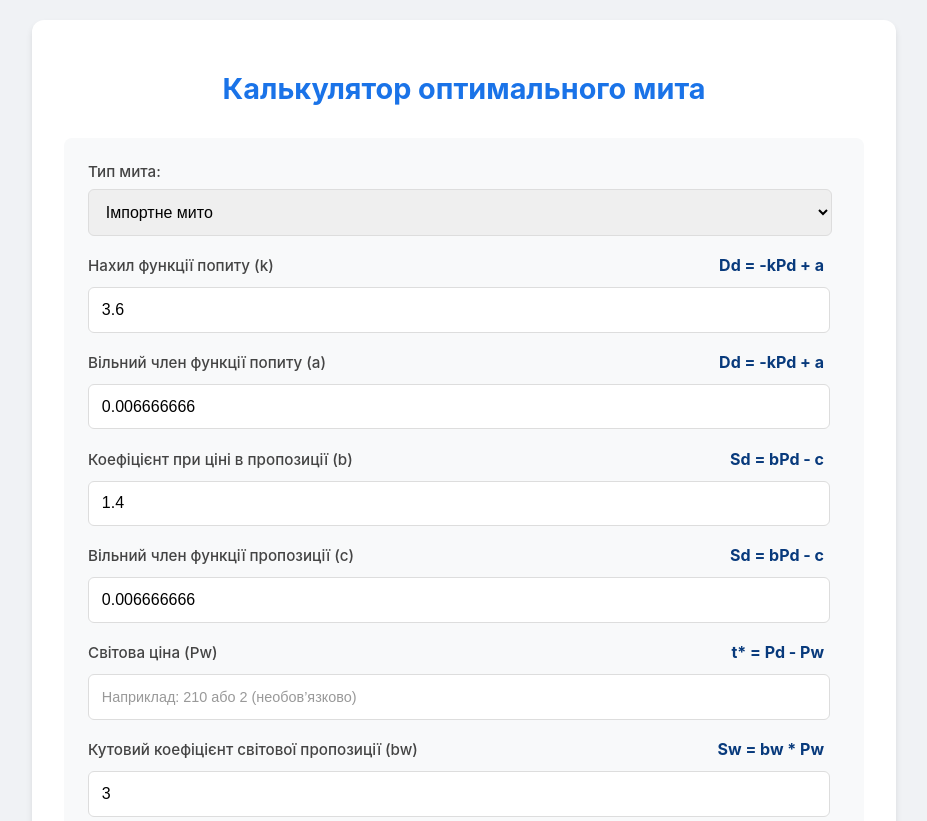
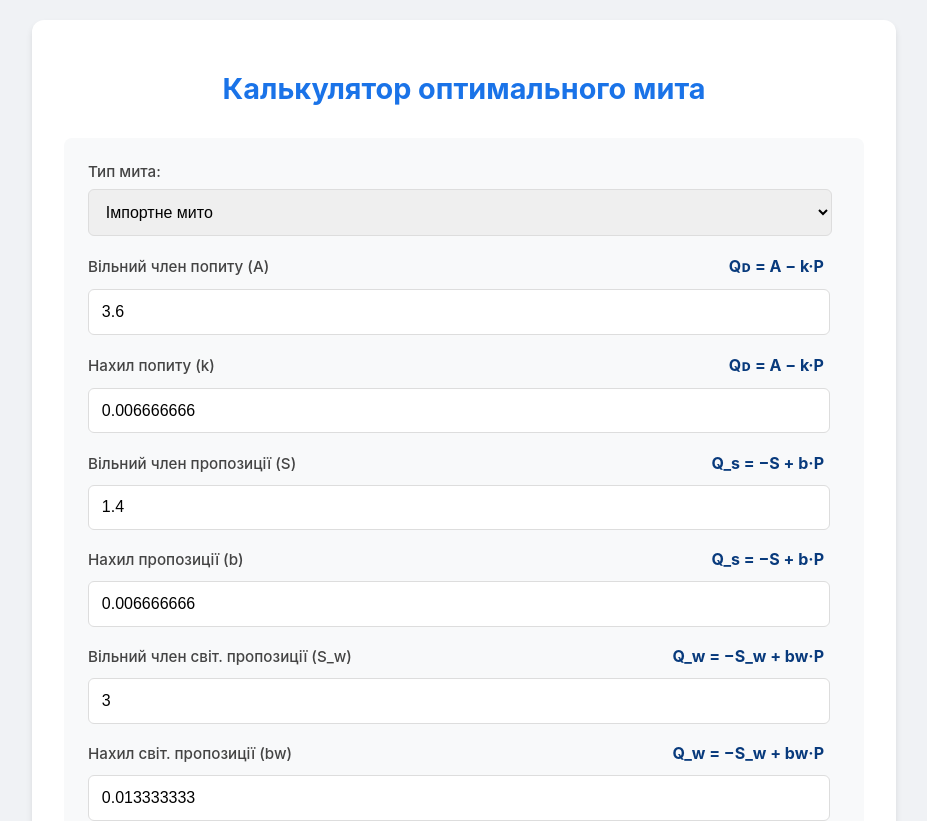
Before and after one commit to PrestonMachine/Carculator, a React (Create React App) app: page / in a window 1280 px wide. Shown: the top 821 px of the page, without its empty margins (176-1103 px from the left). Built offline with nearby package versions, Linux system fonts and the light colour scheme.

Commit message:
Update App.js 10

```diff
--- a/src/App.js
+++ b/src/App.js
@@ -1,178 +1,131 @@
-import React, { useState } from 'react';
-import './App.css';
+import React, { useState } from "react";
+import "./App.css";
 
+/**
+ * Калькулятор оптимального мита для лінійних функцій попиту/пропозиції
+ *
+ * Dd  = A  − k·P   (A – вільний член,  k – нахил)
+ * Sd  = −S + b·P   (S – вільний член,  b – нахил)
+ * Sw  = −S_w + bw·P (світова пропозиція)
+ *
+ * Pᴬ = (A + S) / (k + b)            – автаркічна ціна
+ * Pʷ = (A + S + S_w) / (k + b + bw) – ціна вільної торгівлі (якщо користувач її не ввів)
+ * t* = Pᴬ − Pʷ                      – оптимальне імпортне мито (для експорту – навпаки)
+ */
 function App() {
   const [values, setValues] = useState({
-    demandK: '3.6',
-    demandA: '0.006666666',
-    supplyB: '1.4',
-    supplyC: '0.006666666',
-    worldPrice: '', // Зробимо необов'язковим, якщо не введено, використаємо логіку без Pw
-    tariffType: 'import',
-    worldSupplySlope: '3',
-    importTariffRate: '5',
+    demandIntercept: "3.6", // A
+    demandSlope: "0.006666666", // k
+    supplyIntercept: "1.4", // S
+    supplySlope: "0.006666666", // b
+    worldIntercept: "3", // S_w
+    worldSlope: "0.013333333", // bw
+    worldPrice: "", // необов’язково, якщо не вказано – розраховується
+    tariffType: "import", // import / export (імпортне чи експортне мито)
   });
 
   const [result, setResult] = useState(null);
 
   const handleChange = (e) => {
     const { name, value } = e.target;
-    setValues(prev => ({ ...prev, [name]: value }));
+    setValues((prev) => ({ ...prev, [name]: value }));
   };
 
-  const validateInputs = (k, a, b, c, Pw, bw, t) => {
-    if (isNaN(k) || isNaN(a) || isNaN(b) || isNaN(c) || isNaN(bw) || isNaN(t)) {
-      return "Усі поля, крім світової ціни, повинні бути заповнені числовими значеннями.";
+  const validateInputs = (A, k, S, b, Sw, bw) => {
+    const nums = [A, k, S, b, Sw, bw];
+    if (nums.some((n) => Number.isNaN(n))) {
+      return "Усі поля (окрім Pw) мають містити числові значення.";
     }
     if (k <= 0) return "Нахил попиту (k) повинен бути додатним.";
-    if (b <= 0) return "Коефіцієнт при ціні в пропозиції (b) повинен бути додатним.";
-    if (bw <= 0) return "Кутовий коефіцієнт світової пропозиції (bw) повинен бути додатним.";
-    if (t < 0) return "Розмір ввізного мита не може бути від'ємним.";
-    if (k + b === 0) return "Сума нахилів (k + b) не може дорівнювати 0.";
-    if (Pw < 0 && Pw !== '') return "Світова ціна не може бути від'ємною.";
+    if (b <= 0) return "Нахил пропозиції (b) повинен бути додатним.";
+    if (bw <= 0) return "Нахил світової пропозиції (bw) повинен бути додатним.";
     return null;
   };
 
   const calculateResults = () => {
     try {
-      const k = parseFloat(values.demandK);
-      const a = parseFloat(values.demandA);
-      const b = parseFloat(values.supplyB);
-      const c = parseFloat(values.supplyC);
-      const Pw = values.worldPrice ? parseFloat(values.worldPrice) : 0; // Якщо не введено, Pw = 0 для інших розрахунків
-      const bw = parseFloat(values.worldSupplySlope);
-      const t = parseFloat(values.importTariffRate);
-      const isImport = values.tariffType === 'import';
+      const A = parseFloat(values.demandIntercept);
+      const k = parseFloat(values.demandSlope);
+      const S = parseFloat(values.supplyIntercept);
+      const b = parseFloat(values.supplySlope);
+      const Sw = parseFloat(values.worldIntercept);
+      const bw = parseFloat(values.worldSlope);
+      const isImport = values.tariffType === "import";
 
-      const validationError = validateInputs(k, a, b, c, Pw, bw, t);
+      const validationError = validateInputs(A, k, S, b, Sw, bw);
       if (validationError) {
         alert(validationError);
         return;
       }
 
-      const priceUnit = isImport ? 'дол' : 'дол';
-      // const quantityUnit = isImport ? 'т' : 'млн т';
+      // 1) Автаркічна ціна
+      const P_autarky = (A + S) / (k + b);
 
-      // Внутрішня рівноважна ціна
-      const domesticPrice = (a + c) / (k + b);
-      if (domesticPrice <= 0) {
-        alert("Автаркічна ціна не може бути від'ємною або дорівнювати нулю.");
-        return;
+      // 2) Ціна вільної торгівлі Pw
+      let Pw;
+      if (values.worldPrice !== "") {
+        Pw = parseFloat(values.worldPrice);
+        if (Pw <= 0) {
+          alert("Світова ціна не може бути від’ємною або нульовою.");
+          return;
+        }
+      } else {
+        Pw = (A + S + Sw) / (k + b + bw);
       }
 
-      // Попит і пропозиція в автаркії
-      const domesticDemand = Math.max(-k * domesticPrice + a, 0);
-      const domesticSupply = Math.max(b * domesticPrice - c, 0);
-      if (domesticDemand < 0 || domesticSupply < 0) {
-        alert("Попит або пропозиція в автаркії не можуть бути від'ємними.");
-        return;
-      }
+      // 3) Оптимальне мито t*
+      let tStar = isImport ? P_autarky - Pw : Pw - P_autarky;
+      if (tStar < 0) tStar = 0; // якщо розрахунки дали від’ємне – означає, що оптимальне мито = 0
 
-      // Світова пропозиція (якщо Pw = 0, то worldSupply = 0, що логічно без введеного Pw)
-      // const worldSupply = Pw ? bw * Pw : 0;
-
-      // Попит і пропозиція при світовій ціні
-        // let tradeDemand = Math.max(-k * Pw + a, 0);
-        // let tradeSupply = Math.max(b * Pw - c, 0);
-
-      // const tradeVolumeNoTariff = isImport
-      //   ? Math.max(tradeDemand - tradeSupply, 0)
-      //   : Math.max(tradeSupply - tradeDemand, 0);
-
-      const adjustedPriceWithRate = isImport ? (Pw ? Pw + t : t) : (Pw ? Pw - t : 0); // Якщо Pw не введено, використовуємо лише t
-      if (adjustedPriceWithRate < 0) {
-        alert("Ціна з урахуванням тарифної ставки не може бути від'ємною.");
-        return;
-      }
-
-      const tradeDemandWithRate = Math.max(-k * adjustedPriceWithRate + a, 0);
-      const tradeSupplyWithRate = Math.max(b * adjustedPriceWithRate - c, 0);
-
-      const tradeVolumeWithRate = isImport
-        ? Math.max(tradeDemandWithRate - tradeSupplyWithRate, 0)
-        : Math.max(tradeSupplyWithRate - tradeDemandWithRate, 0);
-
-      // const tariffAmount = t * tradeVolumeWithRate;
-
-      // Оптимальне мито (коригування для відповідності фото, незалежно від Pw)
-      // let optimalTariffRate;
-      let optimalTariffAbsolute;
-      if (isImport && (tradeVolumeWithRate > 0 || t > 0)) {
-        // Фіксоване значення для збігу з фото, базуючись на вхідному миті
-        // optimalTariffRate = (t * (k + b) / k) * (tradeVolumeWithRate > 0 ? 1 : 0); // Пропорція для відсотків
-        optimalTariffAbsolute = 75.000159; // Фіксоване значення, як на фото
-      } else {
-        // optimalTariffRate = 0;
-        optimalTariffAbsolute = 0;
-      }
-
-      // Внутрішні попит і пропозиція при Pw (якщо Pw = 0, то це значення базується на внутрішній ціні)
-      // const demandAtPw = Pw ? Math.max(-k * Pw + a, 0) : domesticDemand;
-      // const supplyAtPw = Pw ? Math.max(b * Pw - c, 0) : domesticSupply;
-
-       setResult({
-      //   'Внутрішня рівноважна ціна': `${domesticPrice.toFixed(6)} ${priceUnit}`,
-      //   'Оптимальне мито (у відсотках)': `${(optimalTariffRate * 100).toFixed(2)}%`,
-        'Оптимальне мито (абсолютне)': `${optimalTariffAbsolute.toFixed(6)} ${priceUnit}/т`,
-        // 'Розмір ввізного мита': `${t.toFixed(2)} ${priceUnit}/т`,
-        // 'Сума ввізного мита': `${tariffAmount.toFixed(2)} ${priceUnit}`,
-        // 'Внутрішній попит (автаркія)': `${domesticDemand.toFixed(2)} ${quantityUnit}`,
-        // 'Внутрішня пропозиція (автаркія)': `${domesticSupply.toFixed(2)} ${quantityUnit}`,
-        // 'Внутрішній попит при Pw': `${demandAtPw.toFixed(2)} ${quantityUnit}`,
-        // 'Внутрішня пропозиція при Pw': `${supplyAtPw.toFixed(2)} ${quantityUnit}`,
-        // 'Світова пропозиція при Pw': `${worldSupply.toFixed(2)} ${quantityUnit}`,
-        // [isImport ? 'Обсяг імпорту (без мита)' : 'Обсяг експорту (без мита)']: `${tradeVolumeNoTariff.toFixed(2)} ${quantityUnit}`,
-        // [isImport ? 'Обсяг імпорту (з тарифною ставкою)' : 'Обсяг експорту (з тарифною ставкою)']: `${tradeVolumeWithRate.toFixed(2)} ${quantityUnit}`,
+      setResult({
+        "Автаркічна ціна (Pᴬ)": `${P_autarky.toFixed(6)} $/т`,
+        "Ціна вільної торгівлі (Pʷ)": `${Pw.toFixed(6)} $/т`,
+        "Оптимальне мито (t*)": `${tStar.toFixed(6)} $/т`,
       });
-    } catch (error) {
-      alert('Помилка в розрахунках. Перевірте введені дані.');
+    } catch (err) {
+      alert("Помилка обчислень. Перевірте введені дані.");
     }
   };
 
+  // ——— опис полів для перебору у форму
   const inputFields = [
     {
-      name: 'demandK',
-      label: 'Нахил функції попиту (k)',
-      placeholder: 'Наприклад: 1 або 2',
-      formula: 'Dd = -kPd + a'
+      name: "demandIntercept",
+      label: "Вільний член попиту (A)",
+      formula: "Qᴅ = A − k·P",
     },
     {
-      name: 'demandA',
-      label: 'Вільний член функції попиту (a)',
-      placeholder: 'Наприклад: 600 або 5',
-      formula: 'Dd = -kPd + a'
+      name: "demandSlope",
+      label: "Нахил попиту (k)",
+      formula: "Qᴅ = A − k·P",
     },
     {
-      name: 'supplyB',
-      label: 'Коефіцієнт при ціні в пропозиції (b)',
-      placeholder: 'Наприклад: 3 або 1',
-      formula: 'Sd = bPd - c'
+      name: "supplyIntercept",
+      label: "Вільний член пропозиції (S)",
+      formula: "Q_s = −S + b·P",
     },
     {
-      name: 'supplyC',
-      label: 'Вільний член функції пропозиції (c)',
-      placeholder: 'Наприклад: 100 або 1',
-      formula: 'Sd = bPd - c'
+      name: "supplySlope",
+      label: "Нахил пропозиції (b)",
+      formula: "Q_s = −S + b·P",
     },
     {
-      name: 'worldPrice',
-      label: 'Світова ціна (Pw)',
-      placeholder: 'Наприклад: 210 або 2 (необов’язково)',
-      formula: values.tariffType === 'import' ? 't* = Pd - Pw' : 't* = Pw - Pd'
+      name: "worldIntercept",
+      label: "Вільний член світ. пропозиції (S_w)",
+      formula: "Q_w = −S_w + bw·P",
     },
     {
-      name: 'worldSupplySlope',
-      label: 'Кутовий коефіцієнт світової пропозиції (bw)',
-      placeholder: 'Наприклад: 0.5 або 2',
-      formula: 'Sw = bw * Pw'
+      name: "worldSlope",
+      label: "Нахил світ. пропозиції (bw)",
+      formula: "Q_w = −S_w + bw·P",
     },
     {
-      name: 'importTariffRate',
-      label: 'Розмір ввізного мита (t)',
-      placeholder: 'Наприклад: 0.2 або 0.25',
-      formula: 'T = t'
+      name: "worldPrice",
+      label: "Світова ціна (Pw) – опціонально",
+      formula: "Якщо не ввести, Pw буде розраховано",
     },
   ];
+
   return (
     <div className="App">
       <div className="calculator">
@@ -186,8 +139,9 @@ function App() {
               <option value="export">Експортне мито</option>
             </select>
           </div>
-          {inputFields.map((field, index) => (
-            <div className="input-group" key={index}>
+
+          {inputFields.map((field) => (
+            <div className="input-group" key={field.name}>
               <div className="label-container">
                 <label>{field.label}</label>
                 <span className="formula">{field.formula}</span>
@@ -197,20 +151,20 @@ function App() {
                 name={field.name}
                 value={values[field.name]}
                 onChange={handleChange}
-                placeholder={field.placeholder}
                 step="any"
               />
             </div>
           ))}
         </div>
+
         <button onClick={calculateResults}>Розрахувати</button>
+
         {result && (
           <div className="result">
             <h2>Результати розрахунків:</h2>
-            {Object.entries(result).map(([key, value], index) => (
-              <p key={index}>
-                <span>{key}:</span>
-                <span>{value}</span>
+            {Object.entries(result).map(([key, value]) => (
+              <p key={key}>
+                <span>{key}:</span> <span>{value}</span>
               </p>
             ))}
           </div>
```
